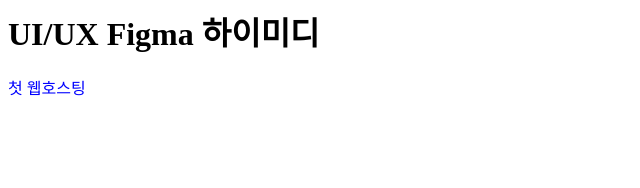
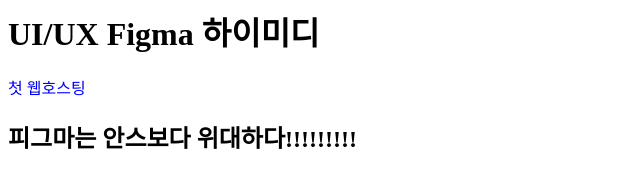
Before and after one commit to simuversestudio/UIUX, a plain HTML site: page index.html in a window 1280 px wide. Shown: the whole page, without its empty margins (0-640 px from the left). Drawn offline with Linux system fonts and the light colour scheme.

Commit message:
Update index.html

```diff
--- a/index.html
+++ b/index.html
@@ -1,3 +1,5 @@
 <h1>UI/UX Figma 하이미디</h1>
 
 <p style="color : blue;">첫 웹호스팅</p>
+
+<h2>피그마는 안스보다 위대하다!!!!!!!!!</h2>
```
